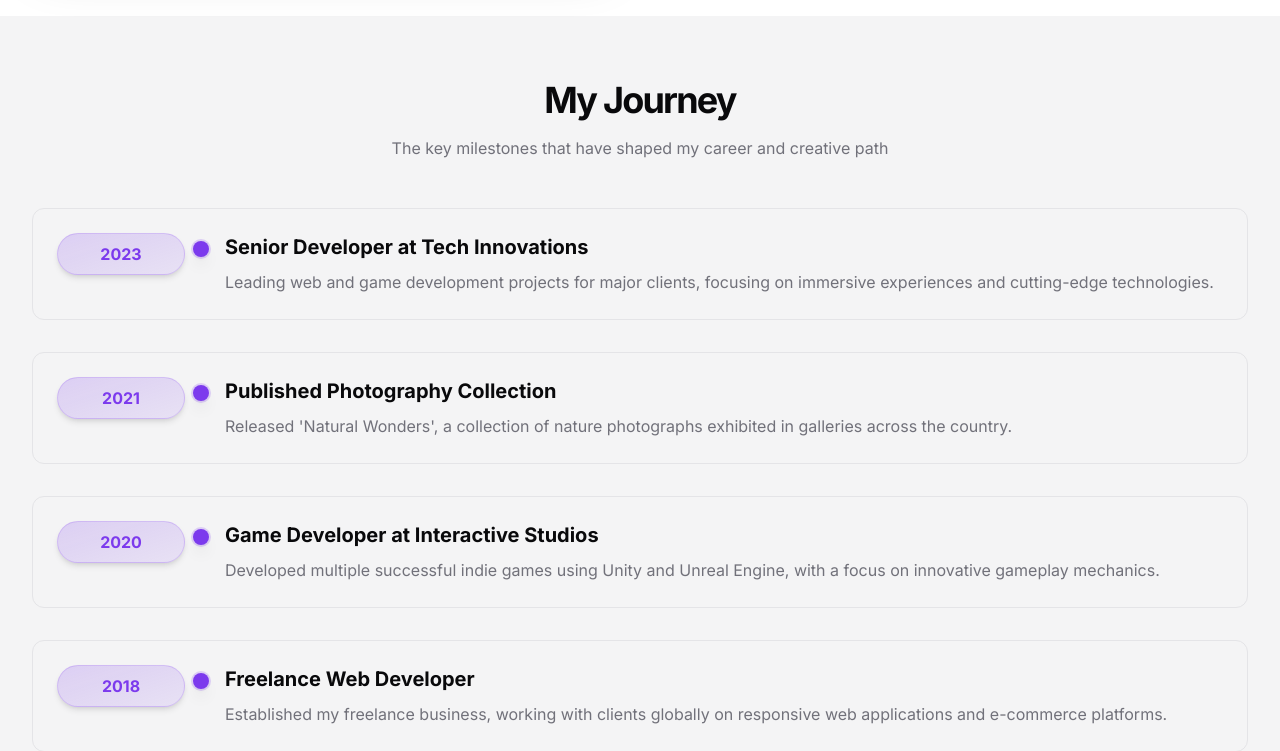
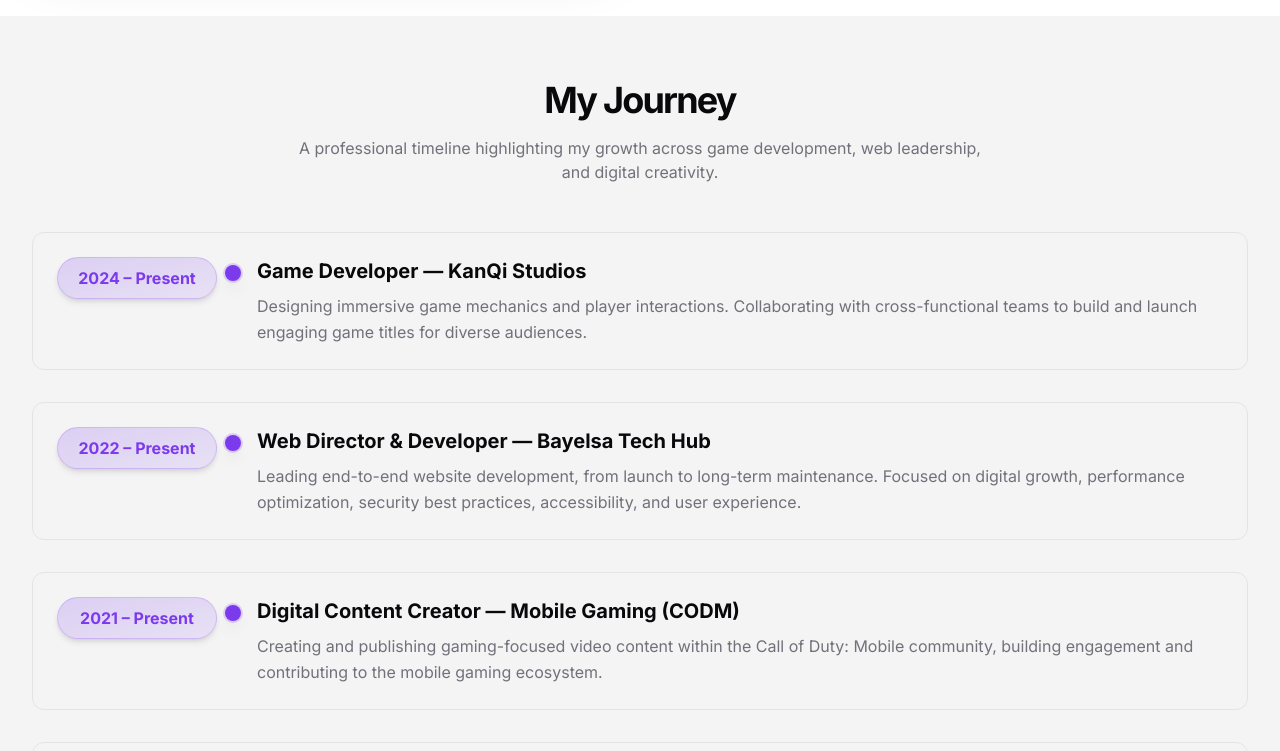
Before and after one commit to MiesieduoCodes/Goofy-Portfolio, a Next.js app: page /about in a window 1280 px wide. Shown: the part 960-1711 px from the top of the page. Built offline with nearby package versions, Linux system fonts and the light colour scheme.

Commit message:
Update page.tsx

```diff
--- a/app/about/page.tsx
+++ b/app/about/page.tsx
@@ -108,7 +108,7 @@ export default function AboutPage() {
       <div className="flex flex-col items-center text-center">
         <h2 className="text-3xl font-bold tracking-tighter sm:text-4xl">My Journey</h2>
         <p className="mt-4 max-w-[700px] text-muted-foreground">
-                The key milestones that have shaped my career and creative path
+          A professional timeline highlighting my growth across game development, web leadership, and digital creativity.
         </p>
       </div>
     </ScrollReveal>
@@ -116,39 +116,34 @@ export default function AboutPage() {
     <div className="mt-12 space-y-8">
       {[
         {
-                year: "2023",
-                title: "Senior Developer at Tech Innovations",
+          year: "2024 – Present",
+          title: "Game Developer — KanQi Studios",
           description:
-                  "Leading web and game development projects for major clients, focusing on immersive experiences and cutting-edge technologies.",
+            "Designing immersive game mechanics and player interactions. Collaborating with cross-functional teams to build and launch engaging game titles for diverse audiences.",
         },
         {
-                year: "2021",
-                title: "Published Photography Collection",
+          year: "2022 – Present",
+          title: "Web Director & Developer — Bayelsa Tech Hub",
           description:
-                  "Released 'Natural Wonders', a collection of nature photographs exhibited in galleries across the country.",
+            "Leading end-to-end website development, from launch to long-term maintenance. Focused on digital growth, performance optimization, security best practices, accessibility, and user experience.",
         },
         {
-                year: "2020",
-                title: "Game Developer at Interactive Studios",
+          year: "2021 – Present",
+          title: "Digital Content Creator — Mobile Gaming (CODM)",
           description:
-                  "Developed multiple successful indie games using Unity and Unreal Engine, with a focus on innovative gameplay mechanics.",
+            "Creating and publishing gaming-focused video content within the Call of Duty: Mobile community, building engagement and contributing to the mobile gaming ecosystem.",
         },
         {
-                year: "2018",
+          year: "2020 – Present",
           title: "Freelance Web Developer",
           description:
-                  "Established my freelance business, working with clients globally on responsive web applications and e-commerce platforms.",
+            "Working with clients on responsive, performance-driven web applications. Specializing in optimization, engagement strategy, and scalable front-end solutions.",
         },
         {
-                year: "2016",
-                title: "First Drumming Tour",
+          year: "Ongoing",
+          title: "Creative Practice — Photography & Drumming",
           description:
-                  "Toured with the jazz ensemble 'Rhythm Collective', performing at venues and festivals across the country.",
-              },
-              {
-                year: "2015",
-                title: "Bachelor's Degree in Computer Science",
-                description: "Graduated with honors, specializing in interactive media and game development.",
+            "Actively developing creative skills as a photographer and drummer, blending artistic expression with technical problem-solving and discipline.",
         },
       ].map((event, index) => (
         <ScrollReveal key={index} delay={0.1 * index}>
@@ -156,15 +151,17 @@ export default function AboutPage() {
             className="flex flex-col gap-4 md:flex-row p-6 rounded-xl border border-border hover:border-primary/30 hover:bg-primary/5 transition-all duration-300"
             whileHover={{ scale: 1.01, x: 5 }}
           >
-                  <div className="flex-shrink-0 md:w-32">
+            <div className="flex-shrink-0 md:w-40">
               <div className="rounded-full bg-gradient-to-br from-primary/20 to-primary/10 px-4 py-2 text-center font-bold text-primary shadow-md border border-primary/20">
                 {event.year}
               </div>
             </div>
             <div className="relative border-l-2 border-primary/30 pl-6 md:border-l-0">
               <div className="absolute -left-2 top-2 h-4 w-4 rounded-full bg-primary shadow-lg ring-2 ring-primary/20"></div>
-                    <h3 className="text-xl font-bold group-hover:text-primary transition-colors">{event.title}</h3>
-                    <p className="mt-2 text-muted-foreground leading-relaxed">{event.description}</p>
+              <h3 className="text-xl font-bold transition-colors">{event.title}</h3>
+              <p className="mt-2 text-muted-foreground leading-relaxed">
+                {event.description}
+              </p>
             </div>
           </motion.div>
         </ScrollReveal>
@@ -172,6 +169,7 @@ export default function AboutPage() {
     </div>
   </div>
 </section>
+
 
       {/* Skills Section */}
       <section className="container">
```
Lines whose indentation alone changed are shown as unchanged.
